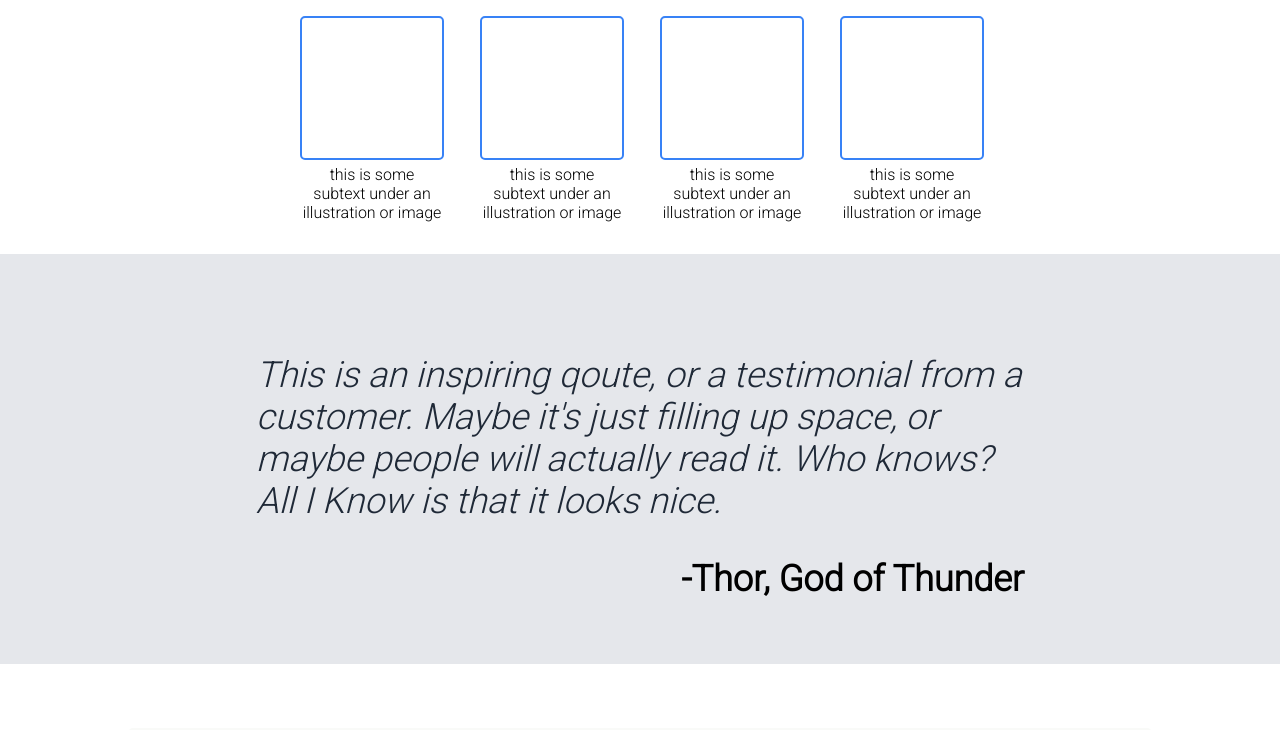
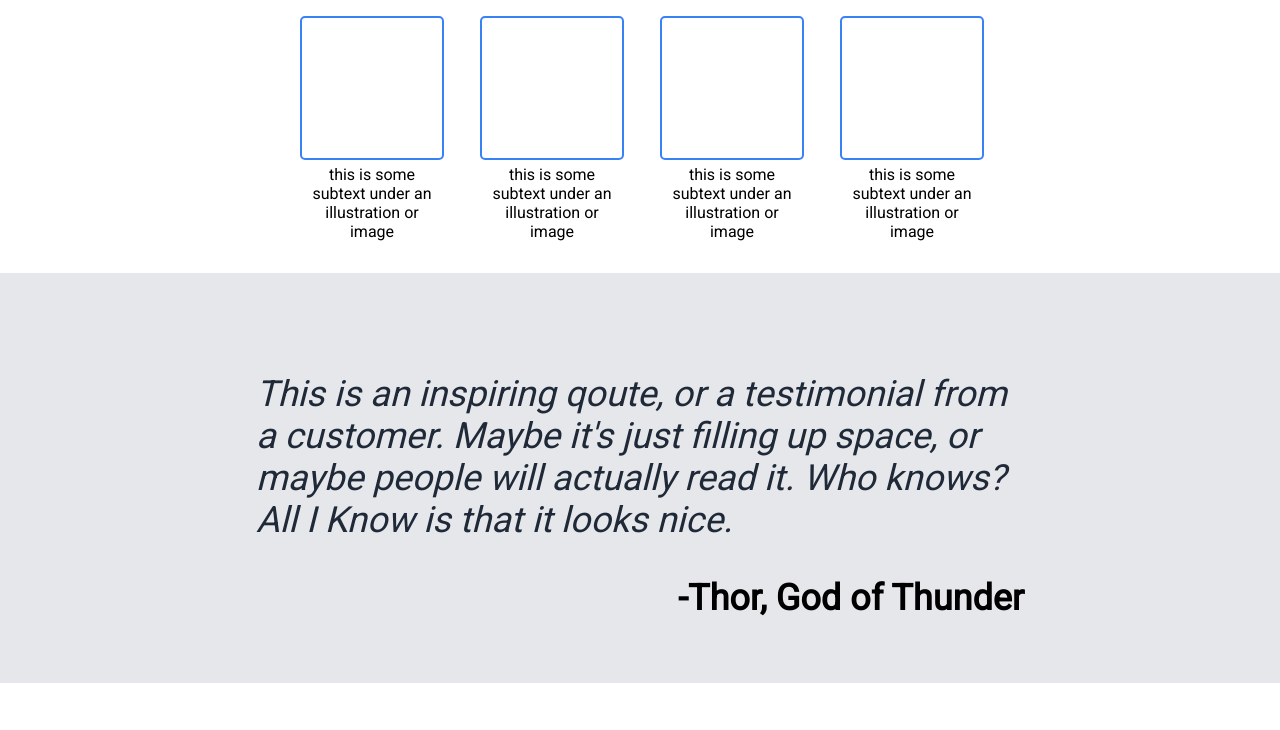
Before and after one commit to Vanderbylt/landing-page, a plain HTML site: page index.html in a window 1280 px wide. Shown: the part 460-1190 px from the top of the page. Drawn offline with Linux system fonts and the light colour scheme.

Commit message:
Fill readme and  changed import font tag

```diff
--- a/index.html
+++ b/index.html
@@ -7,7 +7,7 @@
     <title>Landing Page</title>
     <link rel="stylesheet" href="styles.css">
     <style>
-        @import url('https://fonts.googleapis.com/css2?family=Roboto:wght@300&display=swap');
+        @import url('https://fonts.googleapis.com/css2?family=Roboto:wght@400&display=swap');
     </style>
 </head>
 <body>
```
Also changed, not shown: 1 other file.
